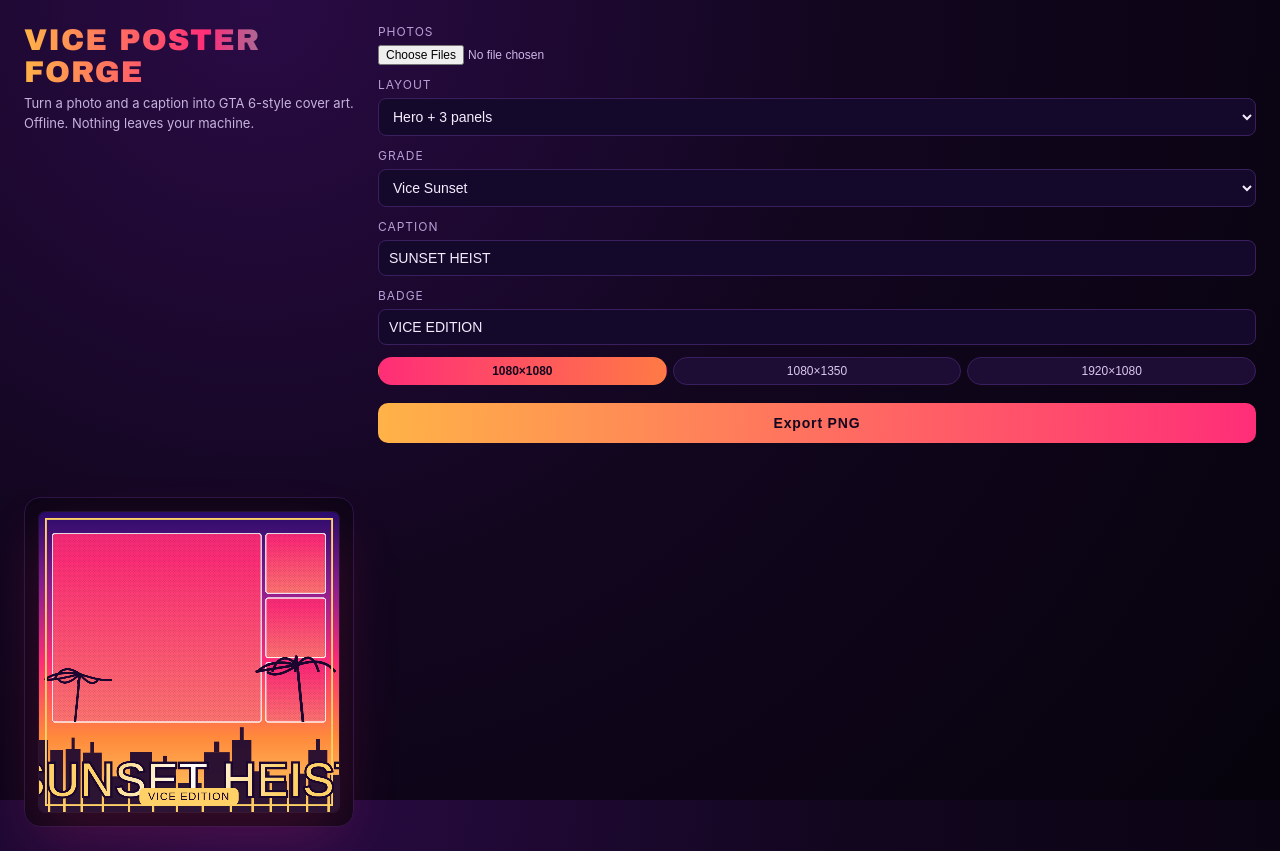
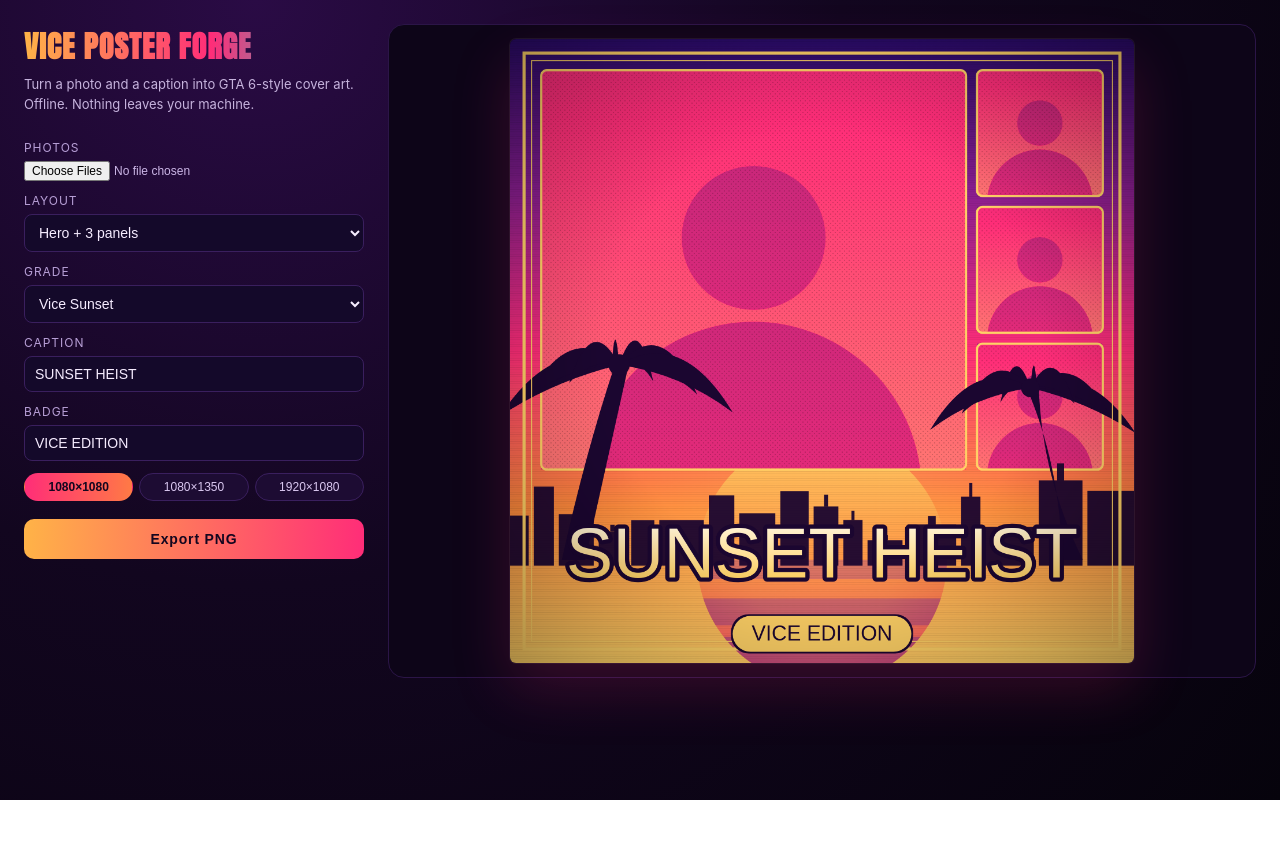
Before and after one commit to agay12/gta6-cover-art, a plain HTML site: page app/index.html in a window 1280 px wide. After the commit the page ends 800 px from the top, so only its background shows below. Drawn offline with Linux system fonts and the light colour scheme.

Commit message:
Poster engine polish: palms, lettering fit, screenshots; dossier plumbing verified

```diff
--- a/app/index.html
+++ b/app/index.html
@@ -8,6 +8,7 @@
 </head>
 <body>
 <main class="app">
+  <aside class="side">
   <header class="brand">
     <h1>VICE POSTER FORGE</h1>
     <p class="tag">Turn a photo and a caption into GTA 6-style cover art. Offline. Nothing leaves your machine.</p>
@@ -40,10 +41,12 @@
     <button id="export" type="button">Export PNG</button>
     <p id="status" role="status"></p>
   </section>
+  </aside>
   <section class="stage">
     <canvas id="cover" width="1080" height="1080" aria-label="Cover preview"></canvas>
   </section>
 </main>
+<script>window.onerror = (m, s, l) => { document.title = 'ERR ' + m + ' @' + (s||'').split('/').pop() + ':' + l; };</script>
 <script type="module" src="./src/shots.js"></script>
 </body>
 </html>
--- a/app/src/main.js
+++ b/app/src/main.js
@@ -1,5 +1,5 @@
 // main.js — wires the editor UI to the poster engine and handles PNG export.
-import { drawPoster, GRADES, LAYOUTS } from './poster.js';
+import { drawPoster } from './poster.js';
 
 const canvas = document.getElementById('cover');
 const photoInput = document.getElementById('photos');
--- a/app/src/poster.js
+++ b/app/src/poster.js
@@ -1,8 +1,8 @@
 // poster.js — the Vice Poster Forge cover-art engine.
 // Draws a multi-panel GTA 6-style poster: duotone-graded photo panels, a Vice
-// sunset sky with a striped sun, a skyline and palm silhouettes, art-deco
-// framing and stacked caption lettering. Everything is drawn on canvas, no
-// network, no libraries.
+// sunset sky with a striped sun on the horizon, a skyline and palm silhouettes,
+// art-deco framing and stacked caption lettering. Everything is canvas-drawn:
+// no network, no libraries.
 
 export const GRADES = {
   sunset: {
@@ -35,13 +35,6 @@ export const GRADES = {
   },
 };
 
-export const LAYOUTS = {
-  hero3: { name: 'Hero + 3 panels' },
-  grid4: { name: 'Four panels' },
-  twin: { name: 'Twin panels' },
-  solo: { name: 'Single panel' },
-};
-
 const SUN_STRIPES = 6;
 
 function makeGradient(ctx, x0, y0, x1, y1, stops) {
@@ -55,23 +48,38 @@ function fitRect(w, h, dw, dh) {
   return { w: w * s, h: h * s };
 }
 
-// Photos are processed in place: a luminance-based gradient map re-colours the
-// panel's image into the palette's duotone, then a soft grain layer adds a
-// printed-poster texture.
+function roundRectPath(ctx, x, y, w, h, r) {
+  ctx.beginPath();
+  ctx.moveTo(x + r, y);
+  ctx.arcTo(x + w, y, x + w, y + h, r);
+  ctx.arcTo(x + w, y + h, x, y + h, r);
+  ctx.arcTo(x, y + h, x, y, r);
+  ctx.arcTo(x, y, x + w, y, r);
+  ctx.closePath();
+}
+
+// A luminance-based gradient map re-colours a panel into the palette's
+// duotone, then a fine grain pass gives the printed-poster texture.
 function duotone(ctx, x, y, w, h, grade, grain) {
   const img = ctx.getImageData(x, y, w, h);
   const d = img.data;
   const stops = grade.duo;
-  for (let i = 0; i < d.length; i += 4) {
-    const lum = (d[i] * 0.299 + d[i + 1] * 0.587 + d[i + 2] * 0.114) / 255;
-    const t = lum * (stops.length - 1);
+  const lut = { r: [], g: [], b: [] };
+  for (let i = 0; i < 256; i++) {
+    const t = (i / 255) * (stops.length - 1);
     const k = Math.min(stops.length - 2, Math.floor(t));
     const f = t - k;
-    for (let c = 0; c < 3; c++) {
-      const a = parseInt(stops[k].slice(1 + c * 2, 3 + c * 2), 16);
-      const b = parseInt(stops[k + 1].slice(1 + c * 2, 3 + c * 2), 16);
-      d[i + c] = a + (b - a) * f;
+    for (const [ci, key] of [[0, 'r'], [1, 'g'], [2, 'b']]) {
+      const a = parseInt(stops[k].slice(1 + ci * 2, 3 + ci * 2), 16);
+      const b = parseInt(stops[k + 1].slice(1 + ci * 2, 3 + ci * 2), 16);
+      lut[key][i] = a + (b - a) * f;
     }
+  }
+  for (let i = 0; i < d.length; i += 4) {
+    const lum = Math.max(0, Math.min(255, Math.round(d[i] * 0.299 + d[i + 1] * 0.587 + d[i + 2] * 0.114)));
+    d[i] = lut.r[lum];
+    d[i + 1] = lut.g[lum];
+    d[i + 2] = lut.b[lum];
     d[i + 3] = 255;
   }
   ctx.putImageData(img, x, y);
@@ -79,90 +87,35 @@ function duotone(ctx, x, y, w, h, grade, grain) {
     ctx.save();
     ctx.globalAlpha = grain;
     ctx.fillStyle = '#000';
-    for (let gy = y; gy < y + h; gy += 3) {
-      for (let gx = x + ((gy / 3) | 0) % 2 * 3; gx < x + w; gx += 6) {
-        ctx.fillRect(gx, gy, 2, 2);
-      }
+    for (let gy = y; gy < y + h; gy += 4) {
+      for (let gx = x + (((gy / 4) | 0) % 2) * 4; gx < x + w; gx += 8) ctx.fillRect(gx, gy, 2, 2);
     }
     ctx.restore();
   }
 }
 
+// The striped sun sits on the horizon inside the title band, so the lettering
+// reads on top of it the way the poster style wants.
 function drawSun(ctx, cx, cy, r, grade) {
   ctx.save();
   ctx.beginPath();
   ctx.arc(cx, cy, r, 0, Math.PI * 2);
   ctx.clip();
-  ctx.fillStyle = makeGradient(ctx, cx, cy - r, cx, cy + r, [grade.sky[4], grade.accent, grade.sky[2]]);
+  ctx.fillStyle = makeGradient(ctx, cx, cy - r, cx, cy + r, [grade.accent, grade.sky[3], grade.sky[2]]);
   ctx.fillRect(cx - r, cy - r, r * 2, r * 2);
   ctx.fillStyle = grade.sky[1];
   const band = (r * 2) / (SUN_STRIPES * 2 + 1);
   for (let i = 0; i < SUN_STRIPES; i++) {
-    const yy = cy + i * band * 2;
-    ctx.globalAlpha = 0.55 + i * 0.08;
-    ctx.fillRect(cx - r, yy, r * 2, band * (1 + i * 0.35));
+    ctx.globalAlpha = 0.5 + i * 0.08;
+    ctx.fillRect(cx - r, cy + i * band * 2, r * 2, band * (1 + i * 0.4));
   }
   ctx.restore();
-}
-
-export function drawPoster(canvas, photos, caption, badge, layout, gradeKey) {
-  const W = canvas.width, H = canvas.height;
-  const ctx = canvas.getContext('2d');
-  const grade = GRADES[gradeKey] ?? GRADES.sunset;
-  ctx.clearRect(0, 0, W, H);
-
-  // --- sky ---
-  ctx.fillStyle = makeGradient(ctx, 0, 0, 0, H, grade.sky);
-  ctx.fillRect(0, 0, W, H);
-  drawSun(ctx, W * 0.5, H * 0.34, Math.min(W, H) * 0.17, grade);
-
-  // --- photo panels ---
-  const pad = Math.min(W, H) * 0.045;
-  const frameW = W - pad * 2;
-  const titleZone = H * 0.3;
-  const panelTop = pad * 1.6;
-  const panelH = H - panelTop - titleZone;
-  const rects = panelRects(layout, pad, panelTop, frameW, panelH);
-
-  rects.forEach((r, i) => {
-    ctx.save();
-    roundRectPath(ctx, r.x, r.y, r.w, r.h, r.r);
-    ctx.clip();
-    ctx.fillStyle = grade.duo[0];
-    ctx.fillRect(r.x, r.y, r.w, r.h);
-    const ph = photos[i % Math.max(1, photos.length)];
-    if (ph) {
-      const f = fitRect(ph.width, ph.height, r.w, r.h);
-      ctx.drawImage(ph, r.x + (r.w - f.w) / 2, r.y + (r.h - f.h) / 2, f.w, f.h);
-    } else {
-      ctx.fillStyle = makeGradient(ctx, r.x, r.y, r.x, r.y + r.h, [grade.sky[3], grade.sky[4]]);
-      ctx.fillRect(r.x, r.y, r.w, r.h);
-    }
-    duotone(ctx, r.x, r.y, r.w, r.h, grade, 0.16);
-    ctx.restore();
-    // panel frame
-    ctx.strokeStyle = 'rgba(255,255,255,.85)';
-    ctx.lineWidth = Math.max(2, W * 0.004);
-    roundRectPath(ctx, r.x, r.y, r.w, r.h, r.r);
-    ctx.stroke();
-  });
-
-  // --- skyline + palms on the title band ---
-  skyline(ctx, 0, H - titleZone, W, titleZone, grade);
-  palm(ctx, W * 0.12, H - titleZone, Math.min(W, H) * 0.16, grade.ink);
-  palm(ctx, W * 0.88, H - titleZone, Math.min(W, H) * 0.19, grade.ink, -1);
-
-  // --- deco frame ---
-  ctx.strokeStyle = grade.accent;
-  ctx.lineWidth = Math.max(3, W * 0.006);
-  ctx.strokeRect(pad * 0.5, pad * 0.5, W - pad, H - pad);
-  ctx.lineWidth = Math.max(1, W * 0.002);
-  ctx.strokeRect(pad * 0.5 + ctx.lineWidth * 2, pad * 0.5 + ctx.lineWidth * 2, W - pad - ctx.lineWidth * 4, H - pad - ctx.lineWidth * 4);
-
-  // --- lettering ---
-  lettering(ctx, W, H, caption, badge, grade);
-
-  return canvas;
+  // soft bloom
+  const g = ctx.createRadialGradient(cx, cy, r * 0.6, cx, cy, r * 1.9);
+  g.addColorStop(0, 'rgba(255,180,90,.35)');
+  g.addColorStop(1, 'rgba(255,180,90,0)');
+  ctx.fillStyle = g;
+  ctx.fillRect(cx - r * 2, cy - r * 2, r * 4, r * 4);
 }
 
 function panelRects(layout, pad, top, fw, fh) {
@@ -175,9 +128,11 @@ function panelRects(layout, pad, top, fw, fh) {
     rects.push(mk(pad, top, fw - side - gap, fh, r));
     for (let i = 0; i < 3; i++) rects.push(mk(pad + fw - side, top + i * (side + gap), side, side, r));
   } else if (layout === 'grid4') {
-    const w2 = (fw - gap) / 2, h2 = (fh - gap) / 2;
-    for (let i = 0; i < 2; i++) for (let j = 0; j < 2; j++)
-      rects.push(mk(pad + j * (w2 + gap), top + i * (h2 + gap), w2, h2, r));
+    const w2 = (fw - gap) / 2;
+    const h2 = (fh - gap) / 2;
+    for (let i = 0; i < 2; i++) {
+      for (let j = 0; j < 2; j++) rects.push(mk(pad + j * (w2 + gap), top + i * (h2 + gap), w2, h2, r));
+    }
   } else if (layout === 'twin') {
     const w2 = (fw - gap) / 2;
     rects.push(mk(pad, top, w2, fh, r), mk(pad + w2 + gap, top, w2, fh, r));
@@ -187,91 +142,191 @@ function panelRects(layout, pad, top, fw, fh) {
   return rects;
 }
 
-function roundRectPath(ctx, x, y, w, h, r) {
-  ctx.beginPath();
-  ctx.moveTo(x + r, y);
-  ctx.arcTo(x + w, y, x + w, y + h, r);
-  ctx.arcTo(x + w, y + h, x, y + h, r);
-  ctx.arcTo(x, y + h, x, y, r);
-  ctx.arcTo(x, y, x + w, y, r);
-  ctx.closePath();
-}
-
 function skyline(ctx, x, y, w, h, grade) {
   ctx.save();
-  ctx.globalAlpha = 0.92;
+  ctx.globalAlpha = 0.95;
   ctx.fillStyle = grade.ink;
   let cx = x;
-  let seed = 7;
+  let seed = 11;
   const rnd = () => (seed = (seed * 16807) % 2147483647) / 2147483647;
   while (cx < x + w) {
-    const bw = w * (0.03 + rnd() * 0.06);
-    const bh = h * (0.25 + rnd() * 0.6);
+    const bw = w * (0.03 + rnd() * 0.05);
+    const bh = h * (0.2 + rnd() * 0.75);
     ctx.fillRect(cx, y + h - bh, bw, bh);
-    if (rnd() > 0.6) ctx.fillRect(cx + bw * 0.4, y + h - bh - bh * 0.18, bw * 0.2, bh * 0.18);
+    if (rnd() > 0.6) ctx.fillRect(cx + bw * 0.42, y + h - bh - bh * 0.2, bw * 0.16, bh * 0.2);
     cx += bw + w * 0.008;
   }
   ctx.restore();
 }
 
+// A palm: tapered trunk, a crown of filled drooping fronds.
 function palm(ctx, x, baseY, size, ink, flip = 1) {
+  const topX = x + size * 0.22 * flip;
+  const topY = baseY - size * 0.92;
   ctx.save();
   ctx.fillStyle = ink;
-  ctx.strokeStyle = ink;
   ctx.beginPath();
-  ctx.moveTo(x, baseY);
-  ctx.quadraticCurveTo(x + size * 0.06 * flip, baseY - size * 0.6, x + size * 0.1 * flip, baseY - size);
-  ctx.lineWidth = size * 0.05;
-  ctx.stroke();
-  const topX = x + size * 0.1 * flip, topY = baseY - size;
-  for (let i = 0; i < 7; i++) {
-    const a = Math.PI * (0.15 + (i / 6) * 1.1) * (flip > 0 ? 1 : -1) * -1;
+  ctx.moveTo(x - size * 0.05, baseY);
+  ctx.quadraticCurveTo(x + size * 0.06 * flip, baseY - size * 0.5, topX - size * 0.02, topY);
+  ctx.lineTo(topX + size * 0.045, topY);
+  ctx.quadraticCurveTo(x + size * 0.16 * flip, baseY - size * 0.45, x + size * 0.06, baseY);
+  ctx.closePath();
+  ctx.fill();
+  const fronds = 7;
+  for (let i = 0; i < fronds; i++) {
+    const a = (-170 + (i / (fronds - 1)) * 150) * Math.PI / 180;
+    const droop = 0.55 + 0.12 * Math.abs(i - (fronds - 1) / 2);
+    const len = size * (0.42 + 0.05 * Math.abs(i - 3));
+    const mx = topX + Math.cos(a) * len * 0.55 * flip;
+    const my = topY + Math.sin(a) * len * 0.35;
+    const ex = topX + Math.cos(a) * len * flip;
+    const ey = topY + Math.sin(a) * len * 0.18 + len * droop * 0.5;
+    const wid = size * 0.11;
     ctx.beginPath();
     ctx.moveTo(topX, topY);
-    ctx.quadraticCurveTo(
-      topX + Math.cos(a) * size * 0.5,
-      topY - Math.sin(a) * size * 0.35,
-      topX + Math.cos(a) * size * 0.75,
-      topY + size * 0.12,
-    );
-    ctx.lineWidth = size * 0.045;
-    ctx.stroke();
+    ctx.quadraticCurveTo(mx, my - wid, ex, ey);
+    ctx.quadraticCurveTo(mx, my + wid, topX, topY);
+    ctx.fill();
   }
+  ctx.beginPath();
+  ctx.arc(topX, topY, size * 0.05, 0, Math.PI * 2);
+  ctx.fill();
   ctx.restore();
 }
 
-function lettering(ctx, W, H, caption, badge, grade) {
-  const zone = H * 0.3;
-  const baseY = H - zone * 0.18;
-  const words = String(caption || 'VICE EDITION').trim().toUpperCase().split(/\s+/);
+// Title lettering: lines stacked, sized to fit the frame width, filled with a
+// gradient and stroked in ink so it reads over the sun.
+function lettering(ctx, W, H, caption, badge, grade, pad, titleH) {
+  const maxW = W - pad * 3.4;
+  const words = String(caption || 'VICE EDITION').trim().toUpperCase().split(/\s+/).filter(Boolean);
   const lines = [];
-  if (words.length > 2) { lines.push(words.slice(0, Math.ceil(words.length / 2)).join(' '), words.slice(Math.ceil(words.length / 2)).join(' ')); }
-  else lines.push(words.join(' '));
-  const size = lines.length > 1 ? zone * 0.4 : zone * 0.52;
+  if (words.length > 2) {
+    const cut = Math.ceil(words.length / 2);
+    lines.push(words.slice(0, cut).join(' '), words.slice(cut).join(' '));
+  } else {
+    lines.push(words.join(' '));
+  }
+  const baseY = H - titleH * (badge ? 0.78 : 0.62);
+  let size = titleH * (lines.length > 1 ? 0.4 : 0.48);
   ctx.save();
   ctx.textAlign = 'center';
   ctx.textBaseline = 'alphabetic';
+  const measure = (s) => {
+    ctx.font = `${s}px PosterTitle, "Arial Black", sans-serif`;
+    return Math.max(...lines.map((l) => ctx.measureText(l).width));
+  };
+  let widest = measure(size);
+  while (widest > maxW && size > 12) {
+    size *= 0.96;
+    widest = measure(size);
+  }
   ctx.font = `${size}px PosterTitle, "Arial Black", sans-serif`;
-  ctx.letterSpacing = `${Math.round(size * 0.02)}px`;
   lines.forEach((line, i) => {
-    const y = baseY - (lines.length - 1 - i) * size * 0.95;
-    ctx.lineWidth = size * 0.09;
+    const y = baseY - (lines.length - 1 - i) * size * 1.02 + size * 0.86;
+    ctx.lineJoin = 'round';
+    ctx.lineWidth = size * 0.12;
     ctx.strokeStyle = grade.ink;
     ctx.strokeText(line, W / 2, y);
-    ctx.fillStyle = makeGradient(ctx, W * 0.2, y - size, W * 0.8, y, [grade.accent, '#ffffff', grade.accent]);
+    ctx.fillStyle = makeGradient(ctx, 0, y - size, 0, y, ['#ffffff', grade.accent]);
     ctx.fillText(line, W / 2, y);
   });
   if (badge) {
-    const bs = Math.max(14, zone * 0.12);
+    const bs = Math.max(12, Math.min(size * 0.3, titleH * 0.14));
     ctx.font = `${bs}px PosterTitle, "Arial Black", sans-serif`;
-    const bw = ctx.measureText(badge.toUpperCase()).width + bs * 1.6;
-    const bx = W / 2 - bw / 2, by = H - zone * 0.04 - bs * 1.9;
+    const bw = ctx.measureText(badge.toUpperCase()).width + bs * 1.8;
+    const bh = bs * 1.7;
+    const bx = W / 2 - bw / 2;
+    const by = H - titleH * 0.06 - bh;
+    ctx.fillStyle = grade.ink;
+    roundRectPath(ctx, bx - 3, by - 3, bw + 6, bh + 6, bh / 2);
+    ctx.fill();
     ctx.fillStyle = grade.accent;
-    roundRectPath(ctx, bx, by, bw, bs * 1.6, bs * 0.5);
+    roundRectPath(ctx, bx, by, bw, bh, bh / 2);
     ctx.fill();
     ctx.fillStyle = grade.ink;
     ctx.textBaseline = 'middle';
-    ctx.fillText(badge.toUpperCase(), W / 2, by + bs * 0.85);
+    ctx.fillText(badge.toUpperCase(), W / 2, by + bh / 2 + 1);
   }
   ctx.restore();
+  return lines;
 }
+
+export function drawPoster(canvas, photos, caption, badge, layout, gradeKey) {
+  const W = canvas.width;
+  const H = canvas.height;
+  const ctx = canvas.getContext('2d');
+  const grade = GRADES[gradeKey] ?? GRADES.sunset;
+  ctx.clearRect(0, 0, W, H);
+
+  // sky wash over the whole poster
+  ctx.fillStyle = makeGradient(ctx, 0, 0, 0, H, grade.sky);
+  ctx.fillRect(0, 0, W, H);
+
+  const pad = Math.min(W, H) * 0.05;
+  const titleH = H * 0.3;
+  const panelTop = pad;
+  const panelH = H - titleH - pad * 1.2;
+  drawSun(ctx, W * 0.5, H - titleH * 0.55, Math.min(W, H) * 0.2, grade);
+
+  // horizontal scanlines for the printed look
+  ctx.save();
+  ctx.globalAlpha = 0.07;
+  ctx.fillStyle = '#000';
+  for (let y = 0; y < H; y += 4) ctx.fillRect(0, y, W, 1);
+  ctx.restore();
+
+  panelRects(layout, pad, panelTop, W - pad * 2, panelH).forEach((r, i) => {
+    ctx.save();
+    roundRectPath(ctx, r.x, r.y, r.w, r.h, r.r);
+    ctx.clip();
+    ctx.fillStyle = grade.duo[0];
+    ctx.fillRect(r.x, r.y, r.w, r.h);
+    const ph = photos.length ? photos[i % photos.length] : null;
+    if (ph) {
+      const f = fitRect(ph.width, ph.height, r.w, r.h);
+      ctx.drawImage(ph, r.x + (r.w - f.w) / 2, r.y + (r.h - f.h) / 2, f.w, f.h);
+    } else {
+      ctx.fillStyle = makeGradient(ctx, r.x, r.y, r.x, r.y + r.h, [grade.sky[3], grade.sky[4]]);
+      ctx.fillRect(r.x, r.y, r.w, r.h);
+      ctx.fillStyle = grade.ink;
+      ctx.globalAlpha = 0.25;
+      ctx.beginPath();
+      ctx.arc(r.x + r.w / 2, r.y + r.h * 0.42, Math.min(r.w, r.h) * 0.18, 0, Math.PI * 2);
+      ctx.fill();
+      ctx.globalAlpha = 0.3;
+      ctx.beginPath();
+      ctx.arc(r.x + r.w / 2, r.y + r.h * 1.05, Math.min(r.w, r.h) * 0.42, Math.PI, 0);
+      ctx.fill();
+    }
+    duotone(ctx, r.x, r.y, r.w, r.h, grade, 0.18);
+    ctx.restore();
+    ctx.strokeStyle = grade.accent;
+    ctx.lineWidth = Math.max(2, W * 0.0035);
+    roundRectPath(ctx, r.x, r.y, r.w, r.h, r.r);
+    ctx.stroke();
+  });
+
+  // horizon silhouettes across the title band
+  skyline(ctx, 0, H - titleH * 1.02, W, titleH * 0.5, grade);
+  palm(ctx, W * 0.1, H - titleH * 0.55, Math.min(W, H) * 0.34, grade.ink);
+  palm(ctx, W * 0.9, H - titleH * 0.55, Math.min(W, H) * 0.3, grade.ink, -1);
+
+  // art-deco frame
+  ctx.strokeStyle = grade.accent;
+  ctx.lineWidth = Math.max(3, W * 0.005);
+  ctx.strokeRect(pad * 0.45, pad * 0.45, W - pad * 0.9, H - pad * 0.9);
+  ctx.lineWidth = Math.max(1, W * 0.0018);
+  const inset = pad * 0.45 + Math.max(6, W * 0.012);
+  ctx.strokeRect(inset, inset, W - inset * 2, H - inset * 2);
+
+  lettering(ctx, W, H, caption, badge, grade, pad, titleH);
+
+  // corner vignette
+  const vg = ctx.createRadialGradient(W / 2, H / 2, Math.min(W, H) * 0.35, W / 2, H / 2, Math.max(W, H) * 0.78);
+  vg.addColorStop(0, 'rgba(0,0,0,0)');
+  vg.addColorStop(1, 'rgba(0,0,0,.38)');
+  ctx.fillStyle = vg;
+  ctx.fillRect(0, 0, W, H);
+
+  return canvas;
+}
--- a/app/src/shots.js
+++ b/app/src/shots.js
@@ -27,6 +27,9 @@ export async function runShots() {
   if (q.get('badge')) document.getElementById('badge').value = q.get('badge');
   if (q.get('layout')) document.getElementById('layout').value = q.get('layout');
   if (q.get('grade')) document.getElementById('grade').value = q.get('grade');
+  if (q.get('shot') === 'cover') document.body.classList.add('cover-only');
+  else document.body.classList.add('editor-only');
+  try { await document.fonts.load('700 100px PosterTitle'); } catch {}
   const w = +q.get('w') || 1080;
   const h = +q.get('h') || 1080;
   for (const b of document.querySelectorAll('.size')) {
--- a/app/style.css
+++ b/app/style.css
@@ -14,9 +14,20 @@ body {
   font-family: "Inter", "Segoe UI", system-ui, sans-serif;
   min-height: 100%;
 }
+@font-face {
+  font-family: "PosterTitle";
+  src: url("./fonts/anton.ttf") format("truetype");
+  font-display: swap;
+}
+.side { display: flex; flex-direction: column; gap: 8px; }
+body.cover-only .side { display: none; }
+body.cover-only { background: #000; }
+body.cover-only .app { grid-template-columns: 1fr; padding: 0; gap: 0; max-width: none; }
+body.cover-only .stage { background: #000; border: 0; padding: 0; }
+body.cover-only #cover { max-height: 100vh; max-width: 100vw; border-radius: 0; box-shadow: none; }
 .app {
   display: grid;
-  grid-template-columns: 330px minmax(0, 1fr);
+  grid-template-columns: 340px minmax(0, 1fr);
   gap: 24px;
   padding: 24px;
   align-items: start;
```
Also changed, not shown: screenshots/1-cover.jpg (added), screenshots/2-editor.jpg (added), screenshots/3-cover-wide.jpg (added), screenshots/4-cover-portrait.jpg (added).
